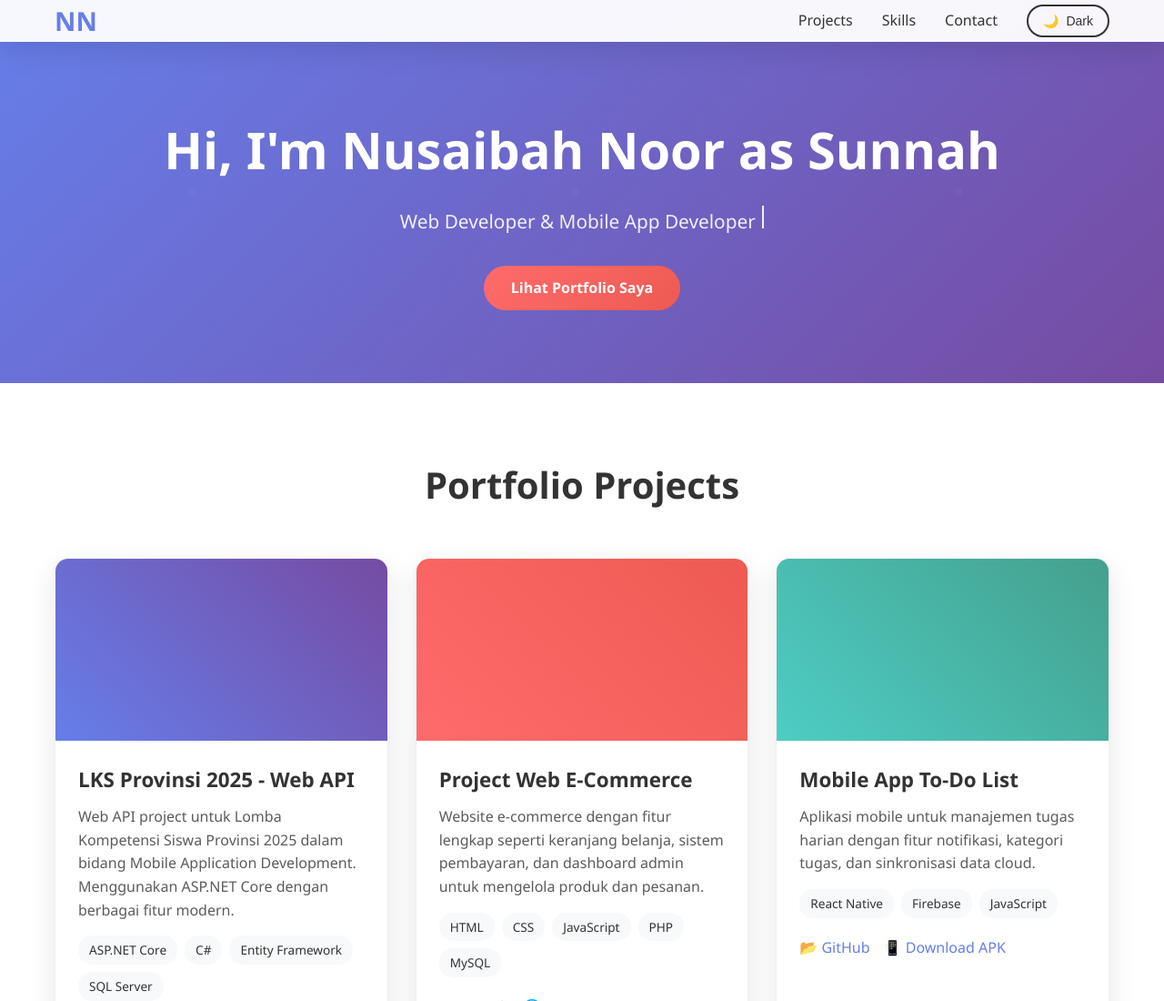
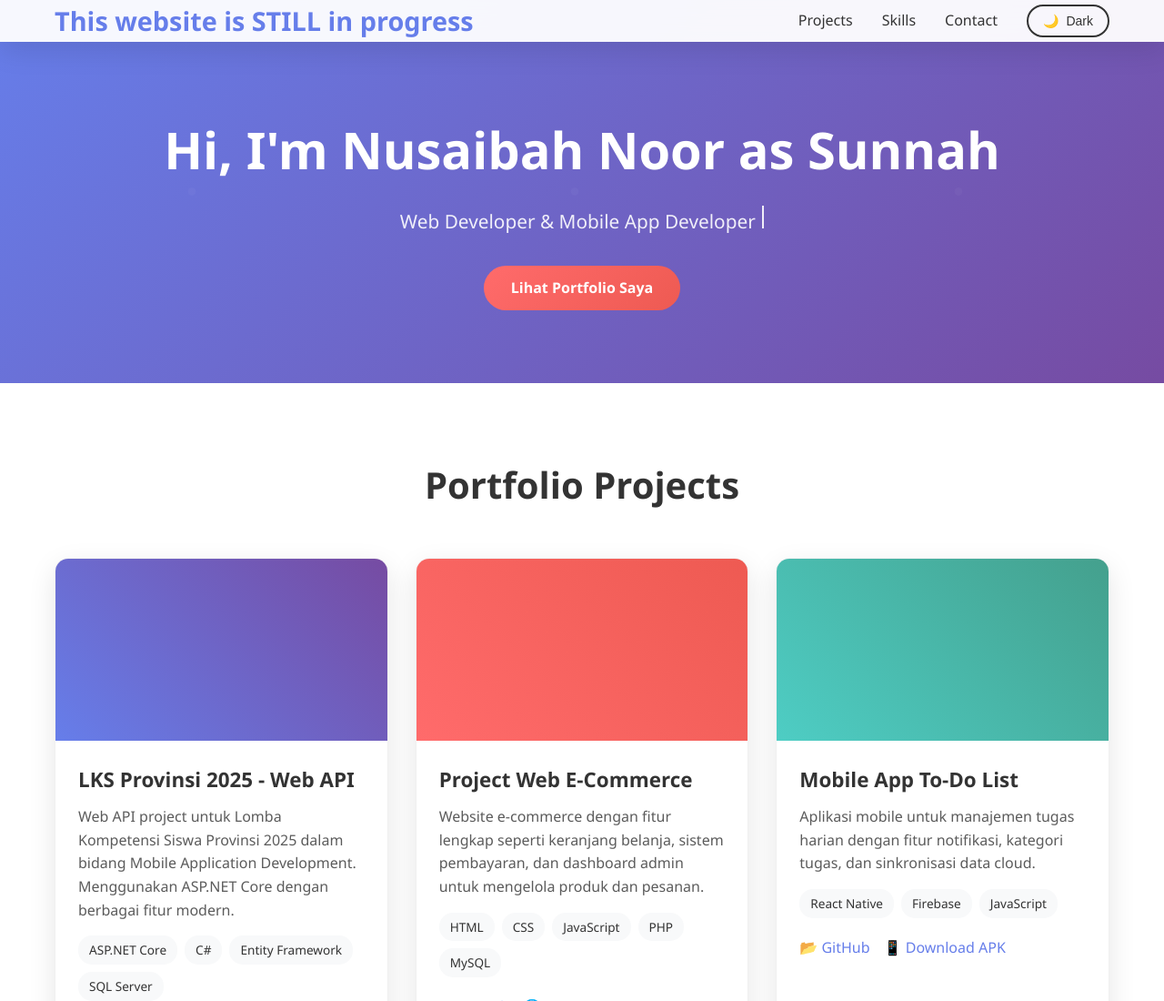
Before and after one commit to miselucul/nusaibah.github.io, a plain HTML site: page index.html in a window 1280 px wide. Shown: the top 1100 px of the page at 91% size. Drawn offline with Linux system fonts and the light colour scheme.

Commit message:
Update index.html

```diff
--- a/index.html
+++ b/index.html
@@ -572,7 +572,7 @@
 <body>
     <header>
         <nav class="container">
-            <div class="logo">NN</div>
+            <div class="logo">This website is STILL in progress</div>
             <ul class="nav-links">
                 <li><a href="#projects">Projects</a></li>
                 <li><a href="#skills">Skills</a></li>
```
